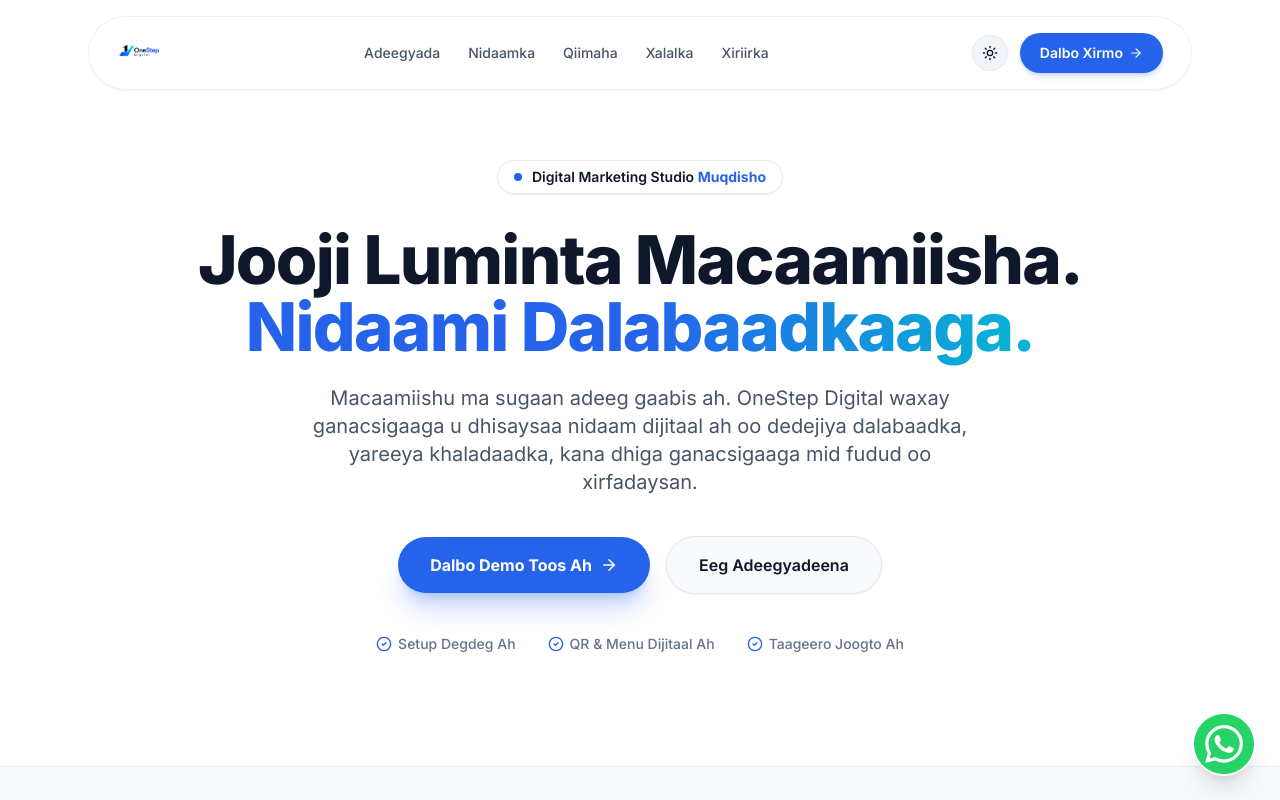
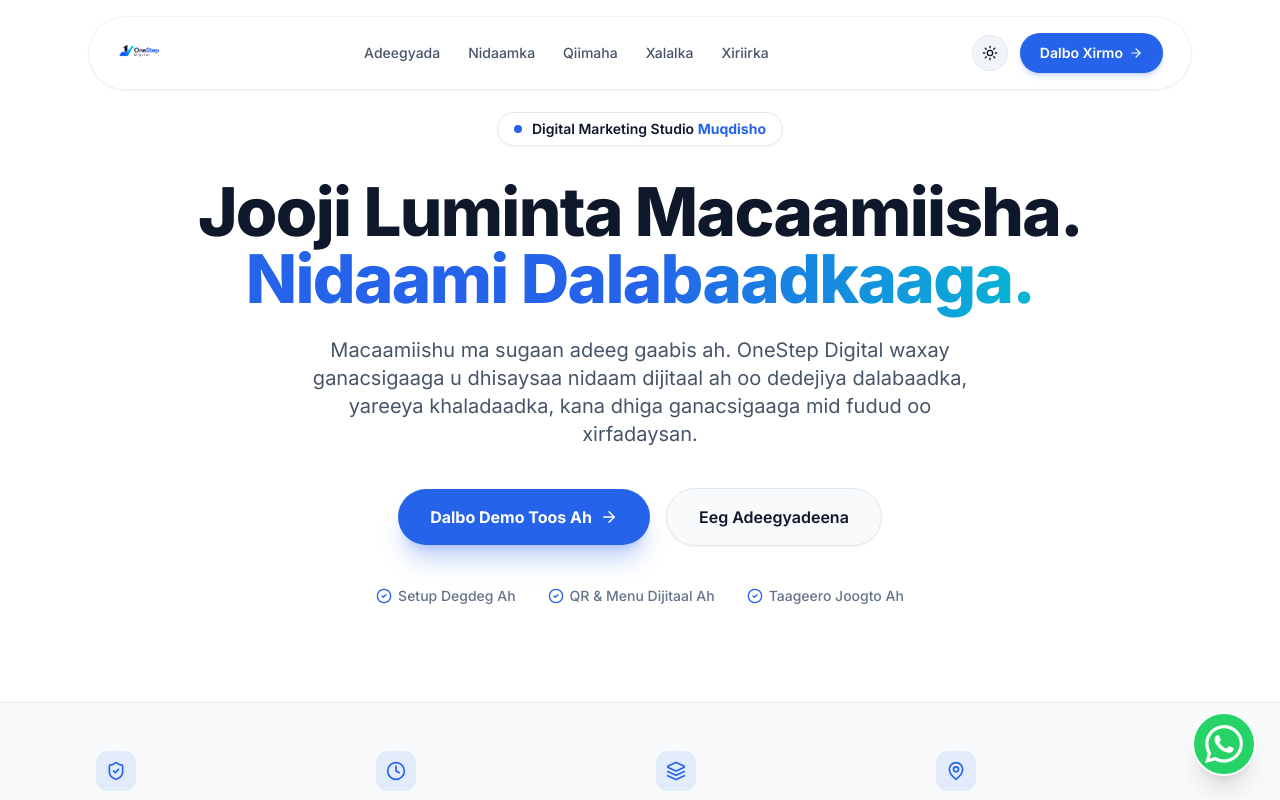
Before and after one commit to Zaydalli/oneStepDigital, a Next.js app: page / in a window 1280 px wide. Shown: the top 800 px of the page. Built offline with nearby package versions, Linux system fonts and the light colour scheme.

Commit message:
fix: reduce hero top spacing above badge

```diff
--- a/src/components/Hero.tsx
+++ b/src/components/Hero.tsx
@@ -5,7 +5,7 @@ import { motion } from "framer-motion";
 
 export default function Hero() {
   return (
-    <section id="home" className="relative pt-32 sm:pt-40 pb-20 sm:pb-28 overflow-hidden bg-white dark:bg-slate-950">
+    <section id="home" className="relative pt-24 sm:pt-28 pb-16 sm:pb-24 overflow-hidden bg-white dark:bg-slate-950">
       {/* Dynamic Background Glows */}
       <div className="absolute top-0 left-1/2 -translate-x-1/2 w-full max-w-5xl h-[420px] bg-gradient-to-b from-primary/15 via-accent/10 to-transparent rounded-full blur-[140px] pointer-events-none -z-10" />
       <div className="absolute top-1/3 -left-48 w-96 h-96 bg-primary/10 rounded-full blur-[120px] pointer-events-none -z-10" />
```
